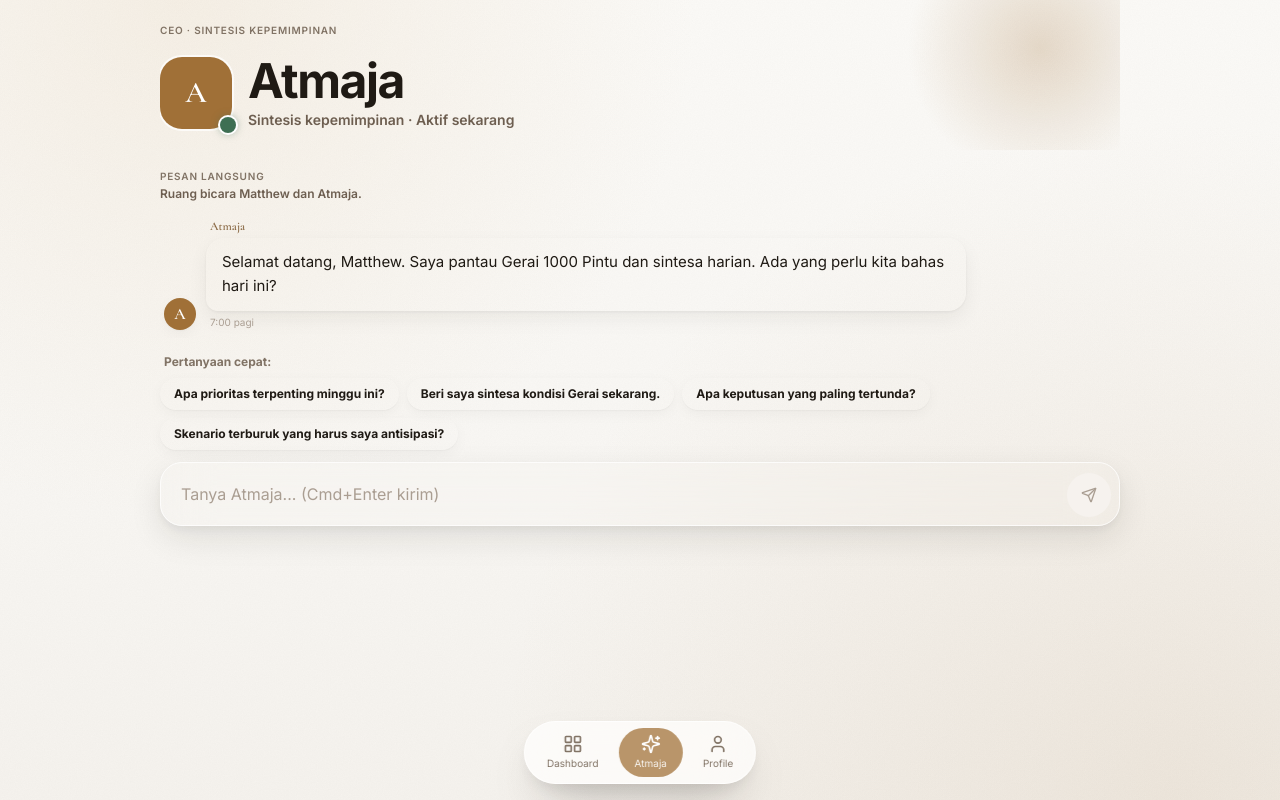
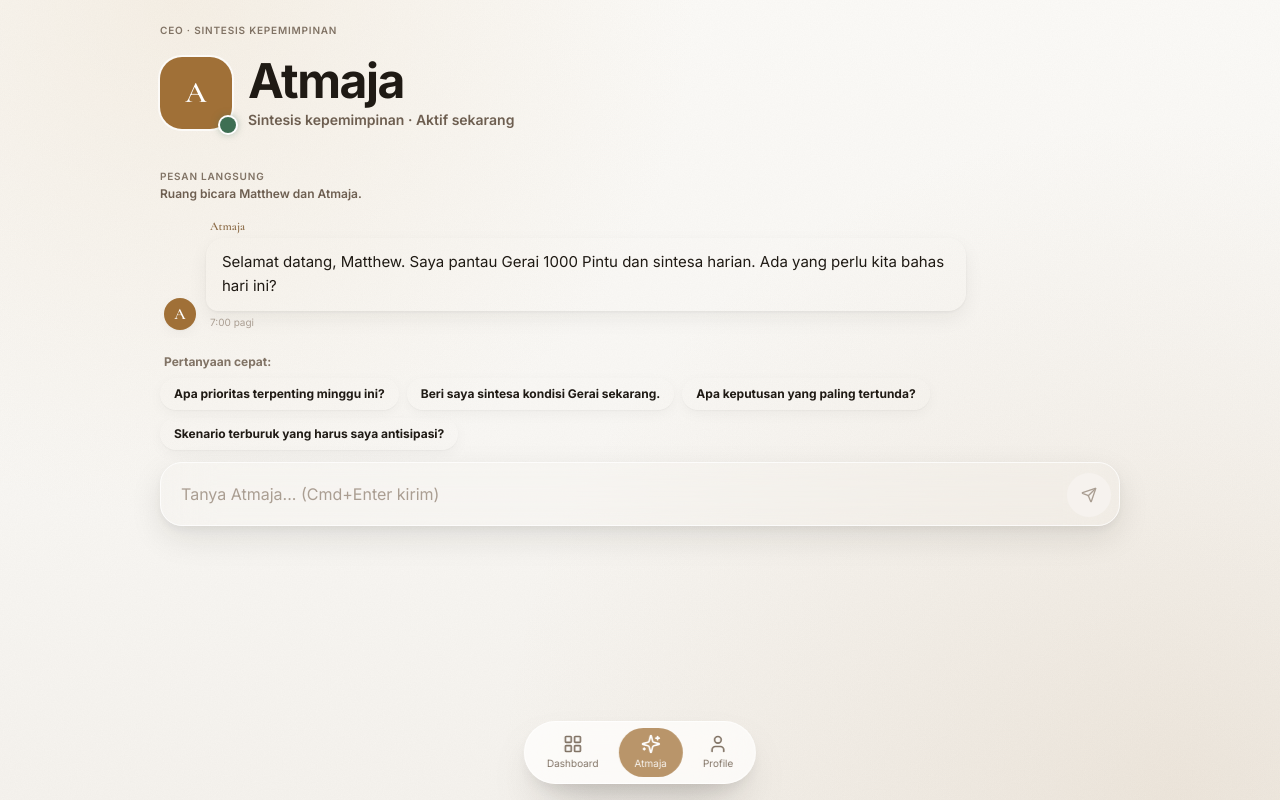
Before and after one commit to MahewAi/Mahew, a React (Vite) app: page /atmaja in a window 1280 px wide. Built offline with nearby package versions, Linux system fonts and the light colour scheme.

Commit message:
Remove Atmaja header glow

```diff
--- a/src/pages/Atmaja.tsx
+++ b/src/pages/Atmaja.tsx
@@ -129,15 +129,7 @@ export default function Atmaja() {
 
   return (
     <main className="mx-auto flex min-h-screen w-full max-w-5xl flex-col px-4 pb-32 pt-safe-top sm:px-6 lg:px-8">
-      <header className="relative overflow-hidden pb-5 pt-6">
-        <div
-          aria-hidden="true"
-          className="pointer-events-none absolute -right-16 -top-24 size-72 rounded-full opacity-40"
-          style={{
-            background: 'radial-gradient(circle at center, hsl(var(--role-ceo) / 0.6), transparent 65%)',
-          }}
-        />
-
+      <header className="relative pb-5 pt-6">
         <div className="relative">
           <div className="flex items-center justify-between gap-3">
             <p className="text-label-caps text-text-muted">CEO · Sintesis kepemimpinan</p>
```
